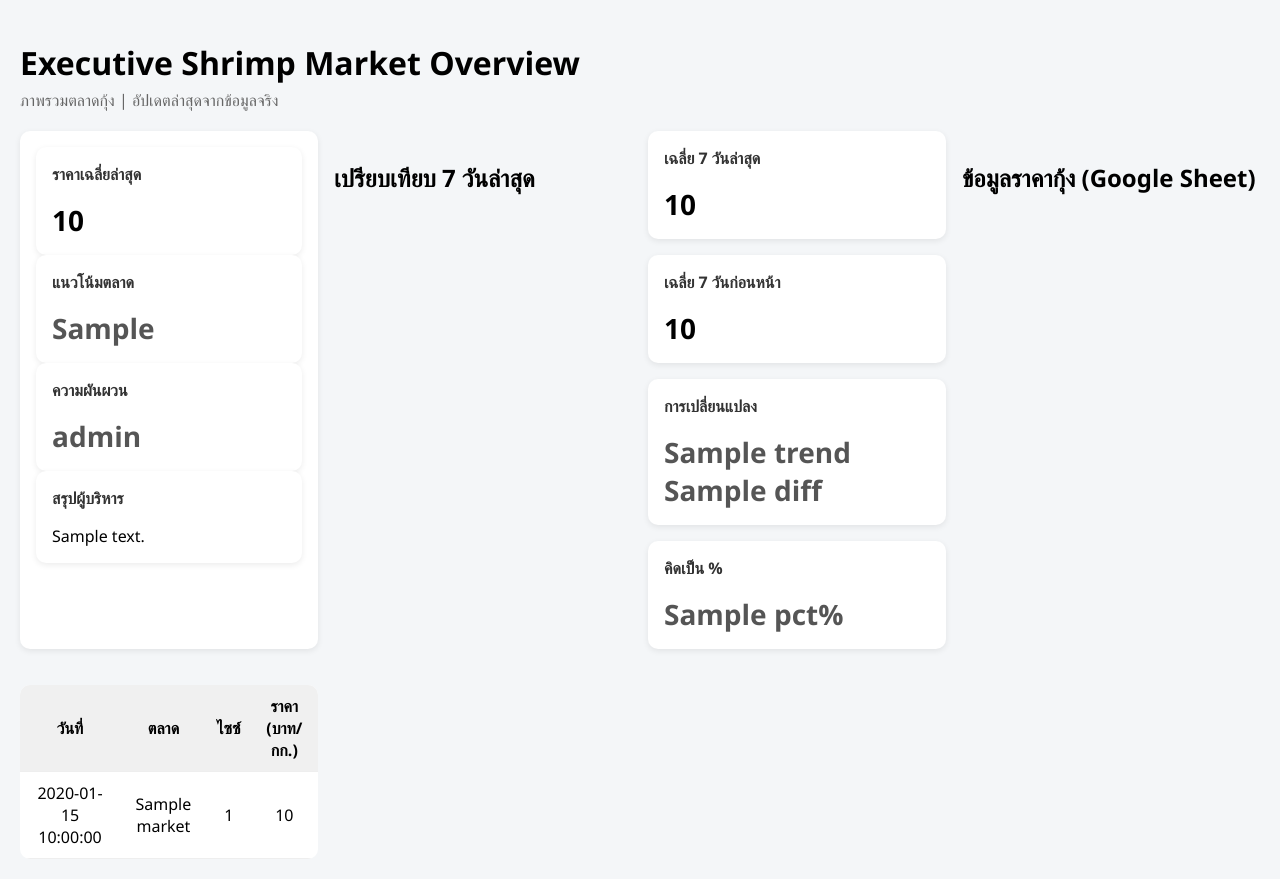
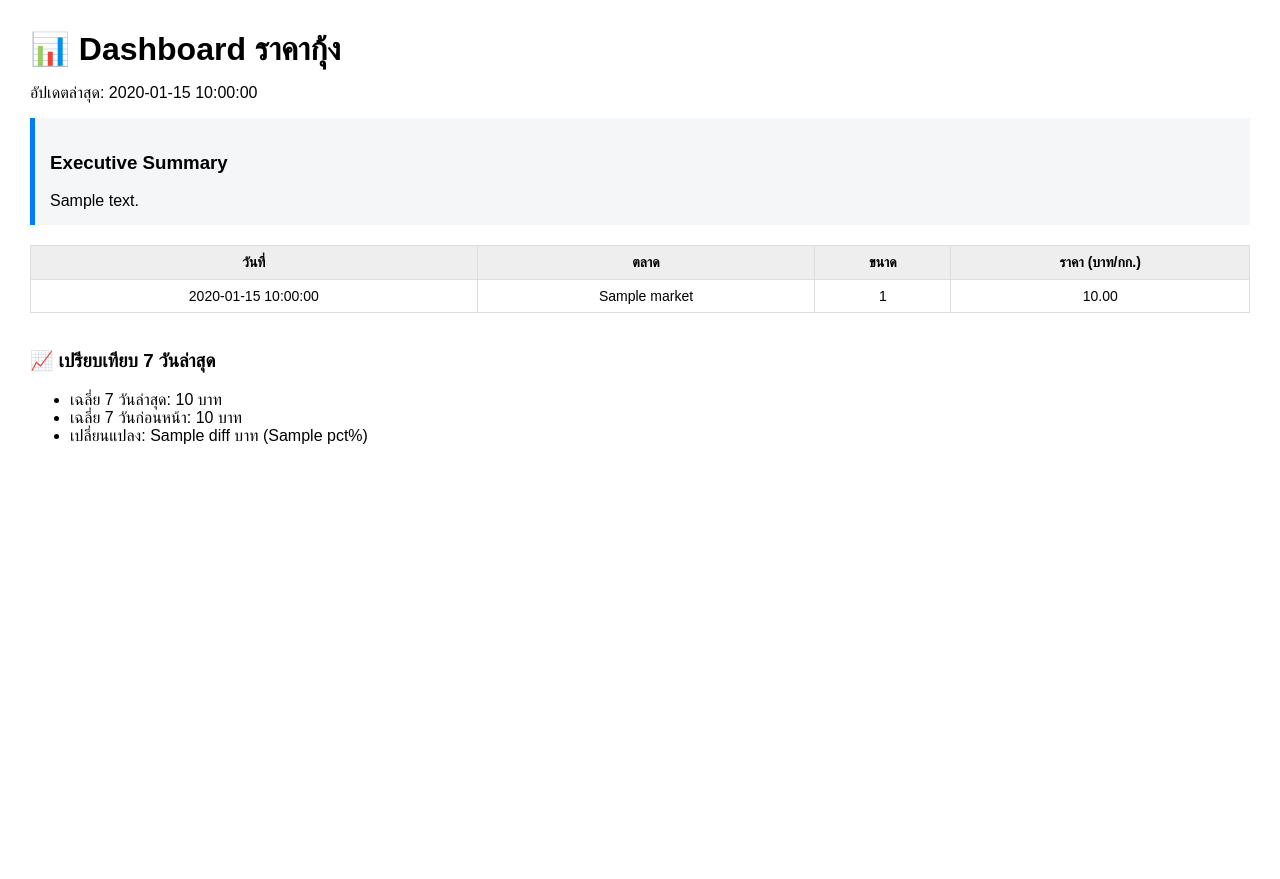
Before and after one commit to torsak6589-creator/thai-shrimp-industry-2026, a Flask app: template templates/dashboard.html in a window 1280 px wide. After the commit the page ends 444 px from the top, so only its background shows below. Run offline with Flask 3, Linux system fonts and the light colour scheme; the template is opened without the code that fills it: most values are stand-ins (such as "Sample title", 1, 10 or a date in 2020).

Commit message:
Update dashboard.html

```diff
--- a/templates/dashboard.html
+++ b/templates/dashboard.html
@@ -2,157 +2,71 @@
 <html lang="th">
 <head>
     <meta charset="UTF-8">
-    <title>Shrimp Market Dashboard</title>
-    <meta name="viewport" content="width=device-width, initial-scale=1">
-
+    <title>Dashboard ราคากุ้ง</title>
     <style>
-        body {
-            font-family: "Segoe UI", Tahoma, sans-serif;
+        body { font-family: Arial, sans-serif; margin: 30px; }
+        h1 { margin-bottom: 5px; }
+        .summary {
             background: #f4f6f8;
-            margin: 0;
-            padding: 20px;
-        }
-        h1 {
-            margin-bottom: 5px;
-        }
-        .subtitle {
-            color: #666;
+            padding: 15px;
+            border-left: 5px solid #007bff;
             margin-bottom: 20px;
         }
-        .grid {
-            display: grid;
-            grid-template-columns: repeat(auto-fit, minmax(240px, 1fr));
-            gap: 16px;
-        }
-        .card {
-            background: #fff;
-            border-radius: 10px;
-            padding: 16px;
-            box-shadow: 0 2px 6px rgba(0,0,0,0.08);
-        }
-        .card h3 {
-            margin-top: 0;
-            font-size: 16px;
-            color: #333;
-        }
-        .value {
-            font-size: 28px;
-            font-weight: bold;
-        }
-        .up { color: #2e7d32; }
-        .down { color: #c62828; }
-        .neutral { color: #555; }
-
         table {
             width: 100%;
             border-collapse: collapse;
-            background: #fff;
-            margin-top: 20px;
-            border-radius: 10px;
-            overflow: hidden;
+            font-size: 14px;
         }
         th, td {
-            padding: 10px;
-            border-bottom: 1px solid #eee;
+            border: 1px solid #ddd;
+            padding: 8px;
             text-align: center;
         }
-        th {
-            background: #f0f0f0;
-        }
+        th { background: #eee; }
+        .trend-up { color: green; }
+        .trend-down { color: red; }
     </style>
 </head>
-
 <body>
 
-    <!-- ===== HEADER ===== -->
-    <h1>Executive Shrimp Market Overview</h1>
-    <div class="subtitle">
-        ภาพรวมตลาดกุ้ง | อัปเดตล่าสุดจากข้อมูลจริง
+<h1>📊 Dashboard ราคากุ้ง</h1>
+<p>อัปเดตล่าสุด: {{ overview.date }}</p>
+
+<div class="summary">
+    <h3>Executive Summary</h3>
+    {{ summary|safe }}
 </div>
-
-    <!-- ===== MARKET OVERVIEW ===== -->
-    {% if overview %}
-    <div class="grid">
-        <div class="card">
-            <div class="card">
-    <h3>ราคาเฉลี่ยล่าสุด</h3>
-    <div class="value">{{ overview.latest_avg_price }}</div>
-</div>
-
-
-        <div class="card">
-            <h3>แนวโน้มตลาด</h3>
-            <div class="value neutral">{{ overview.market_trend }}</div>
-        </div>
-
-        <div class="card">
-            <h3>ความผันผวน</h3>
-            <div class="value neutral">{{ overview.volatility_level }}</div>
-        </div>
-
-        <div class="card">
-            <h3>สรุปผู้บริหาร</h3>
-            <div>{{ overview.executive_summary }}</div>
-        </div>
-    </div>
-    {% endif %}
-
-    <!-- ===== 7 DAYS COMPARISON ===== -->
-    {% if compare_7d %}
-    <h2 style="margin-top:30px;">เปรียบเทียบ 7 วันล่าสุด</h2>
-
-    <div class="grid">
-        <div class="card">
-            <h3>เฉลี่ย 7 วันล่าสุด</h3>
-            <div class="value">{{ compare_7d.avg_last_7 }}</div>
-        </div>
-
-        <div class="card">
-            <h3>เฉลี่ย 7 วันก่อนหน้า</h3>
-            <div class="value">{{ compare_7d.avg_prev_7 }}</div>
-        </div>
-
-        <div class="card">
-            <h3>การเปลี่ยนแปลง</h3>
-            <div class="value
-                {% if compare_7d.diff > 0 %}up
-                {% elif compare_7d.diff < 0 %}down
-                {% else %}neutral{% endif %}
-            ">
-                {{ compare_7d.trend }} {{ compare_7d.diff }}
-            </div>
-        </div>
-
-        <div class="card">
-            <h3>คิดเป็น %</h3>
-            <div class="value neutral">{{ compare_7d.pct }}%</div>
-        </div>
-    </div>
-    {% endif %}
-
-    <!-- ===== RAW DATA TABLE ===== -->
-    <h2 style="margin-top:30px;">ข้อมูลราคากุ้ง (Google Sheet)</h2>
 
 <table>
     <thead>
         <tr>
             <th>วันที่</th>
             <th>ตลาด</th>
-      <th>ไซซ์</th>
+            <th>ขนาด</th>
             <th>ราคา (บาท/กก.)</th>
         </tr>
     </thead>
     <tbody>
-    {% for row in prices %}
+        {% for p in prices %}
         <tr>
-      <td>{{ row.date }}</td>
-      <td>{{ row.market }}</td>
-      <td>{{ row.size }}</td>
-      <td>{{ row.price }}</td>
+            <td>{{ p.date }}</td>
+            <td>{{ p.market }}</td>
+            <td>{{ p.size }}</td>
+            <td>{{ "%.2f"|format(p.price) }}</td>
         </tr>
         {% endfor %}
     </tbody>
 </table>
 
+{% if compare_7d %}
+<br>
+<h3>📈 เปรียบเทียบ 7 วันล่าสุด</h3>
+<ul>
+    <li>เฉลี่ย 7 วันล่าสุด: {{ compare_7d.avg_last_7 }} บาท</li>
+    <li>เฉลี่ย 7 วันก่อนหน้า: {{ compare_7d.avg_prev_7 }} บาท</li>
+    <li>เปลี่ยนแปลง: {{ compare_7d.diff }} บาท ({{ compare_7d.pct }}%)</li>
+</ul>
+{% endif %}
+
 </body>
 </html>
```
Lines whose indentation alone changed are shown as unchanged.
